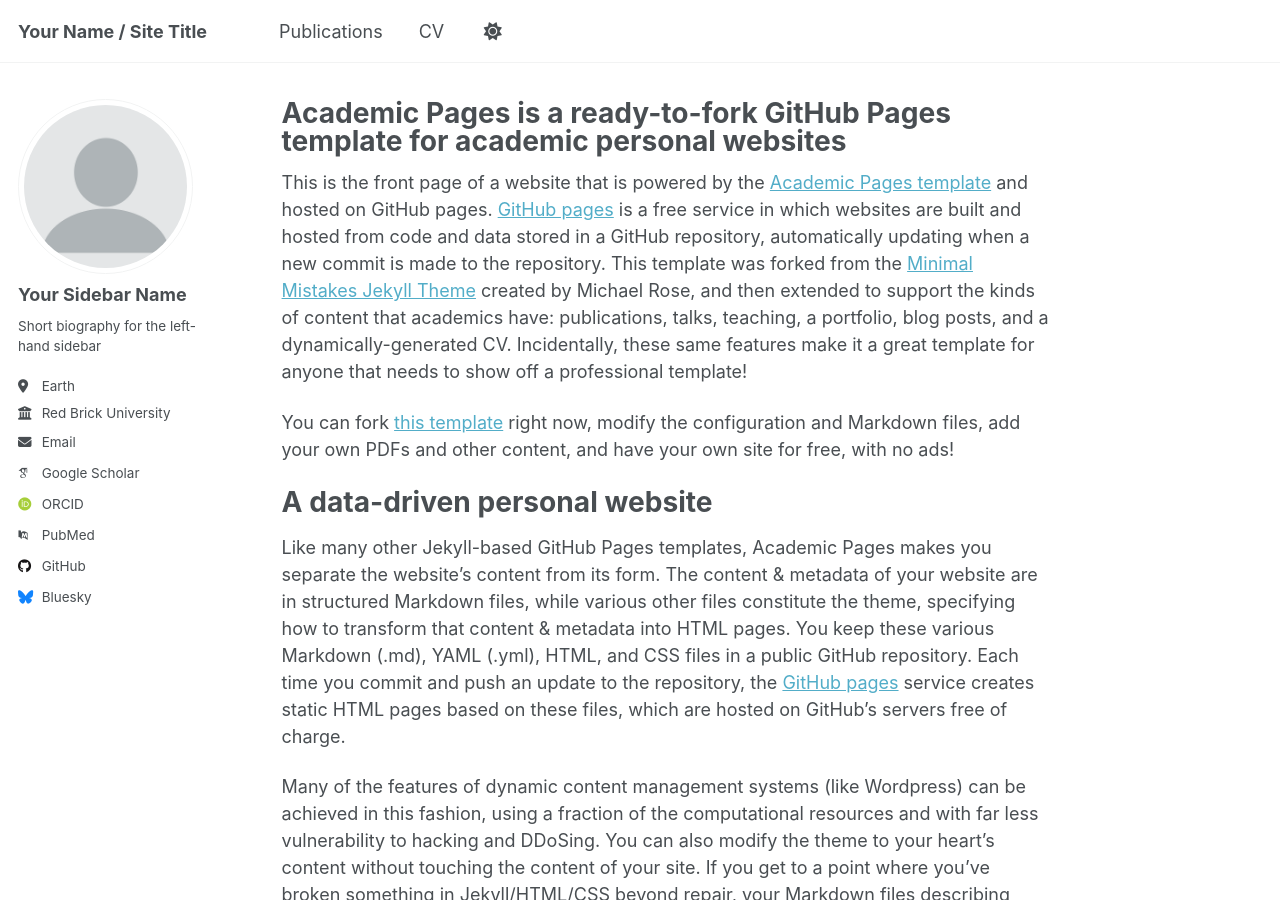
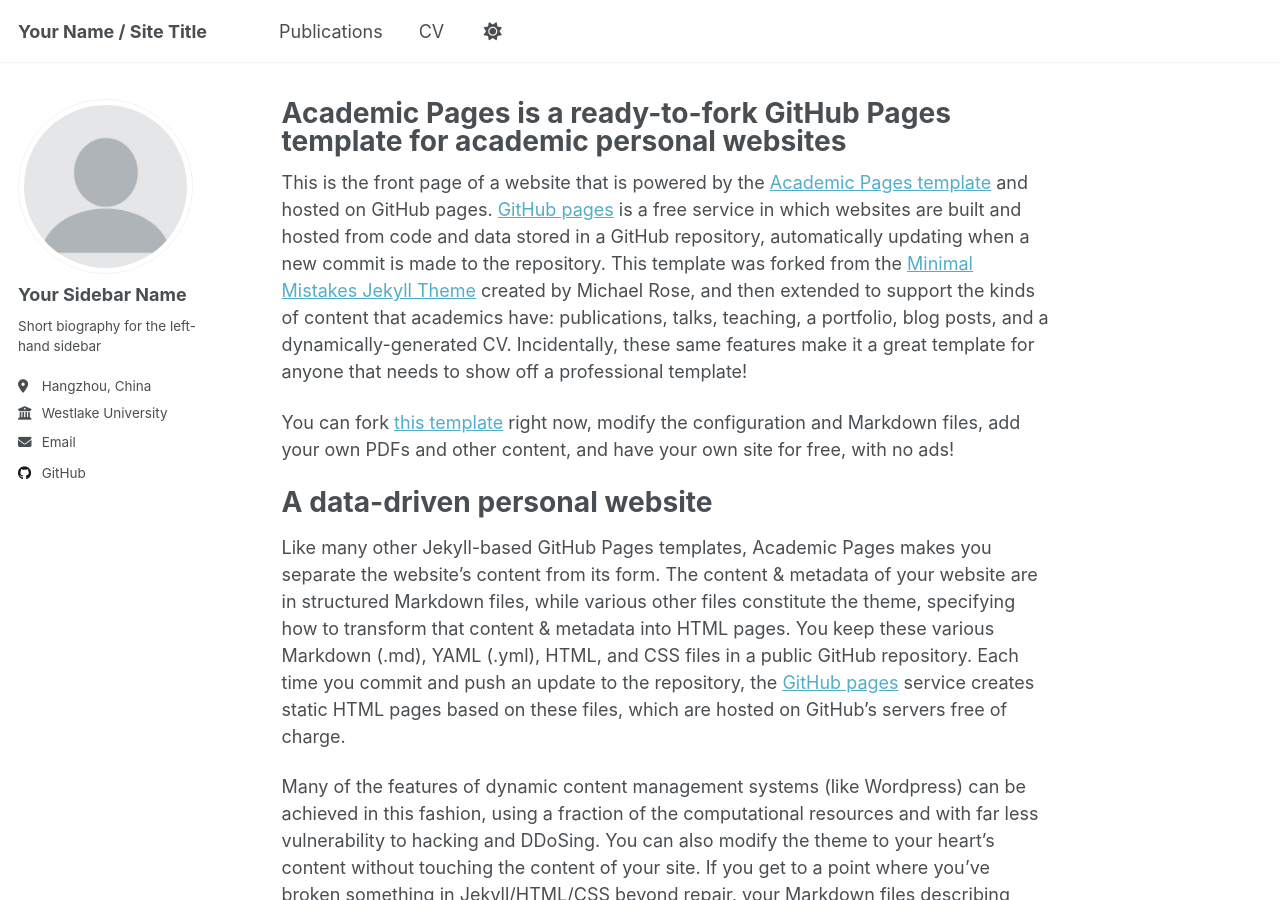
Before and after one commit to wenj7/wenj7.github.io, a Jekyll site: the page built from _pages/about.md, in a window 1280 px wide and 900 px high. Built offline with Jekyll 4.4.1, drawn with Linux system fonts in a browser that asks for light colours; some web fonts are replaced; a script that is not in the unit is left out.

Commit message:
Update _config.yml

```diff
--- a/_config.yml
+++ b/_config.yml
@@ -27,20 +27,20 @@ author:
   name             : "Your Sidebar Name"
   pronouns         : # example: "she/her"
   bio              : "Short biography for the left-hand sidebar"
-  location         : "Earth"
-  employer         : "Red Brick University"
+  location         : "Hangzhou, China"
+  employer         : "Westlake University"
   uri              : # URL
-  email            : "none@example.org"
+  email            : "e0952224@u.nus.edu"
 
   # Academic websites
   academia         : # URL
   arxiv            : # URL - Update with the correct link to your profile
-  googlescholar    : "https://scholar.google.com/citations?user=PS_CX0AAAAAJ"
+  googlescholar    : # URL
   inspire-hep      : # URL
   impactstory      : # URL
-  orcid            : "https://orcid.org/yourorcidurl"
+  orcid            : # URL
   semantic         : # URL
-  pubmed           : "https://www.ncbi.nlm.nih.gov/pubmed/?term=john+snow"
+  pubmed           : # URL
   researchgate     : # URL
   scopus           : # URL
 
@@ -48,13 +48,13 @@ author:
   bitbucket        : # Username - Update with your username on the site
   codepen          : # Username
   dribbble         : # Username
-  github           : "academicpages"
+  github           : "https://github.com/wenj7"
   kaggle           : # Username
   stackoverflow    : # User number or user number and name (i.e., use "1" or "1/jeff-atwood")
 
   # Social media
   artstation       : # Username
-  bluesky          : "bsky.app" # Replace this with you Bluesky username
+  bluesky          : # Username # Replace this with you Bluesky username
   facebook         : # Username
   flickr           : # Username
   foursquare       : # Username
```
